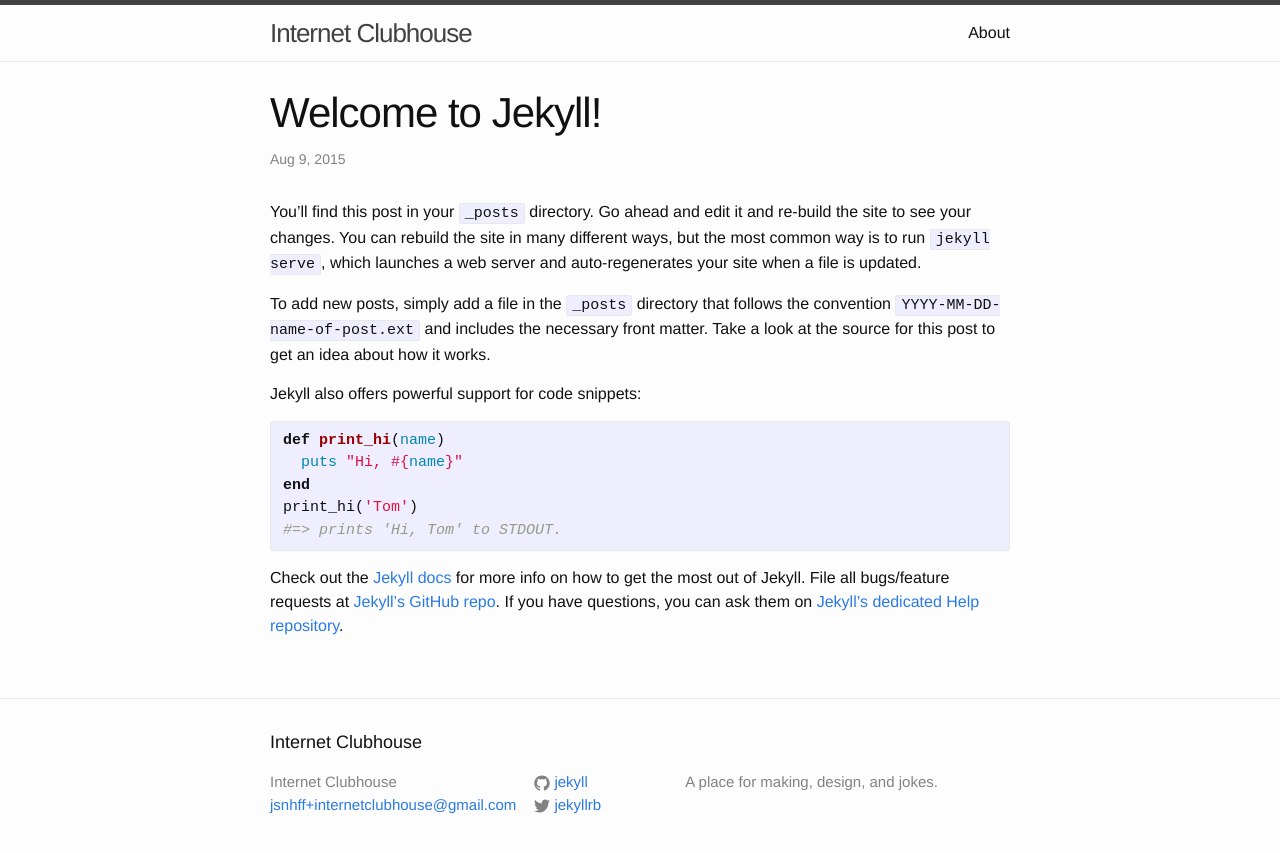
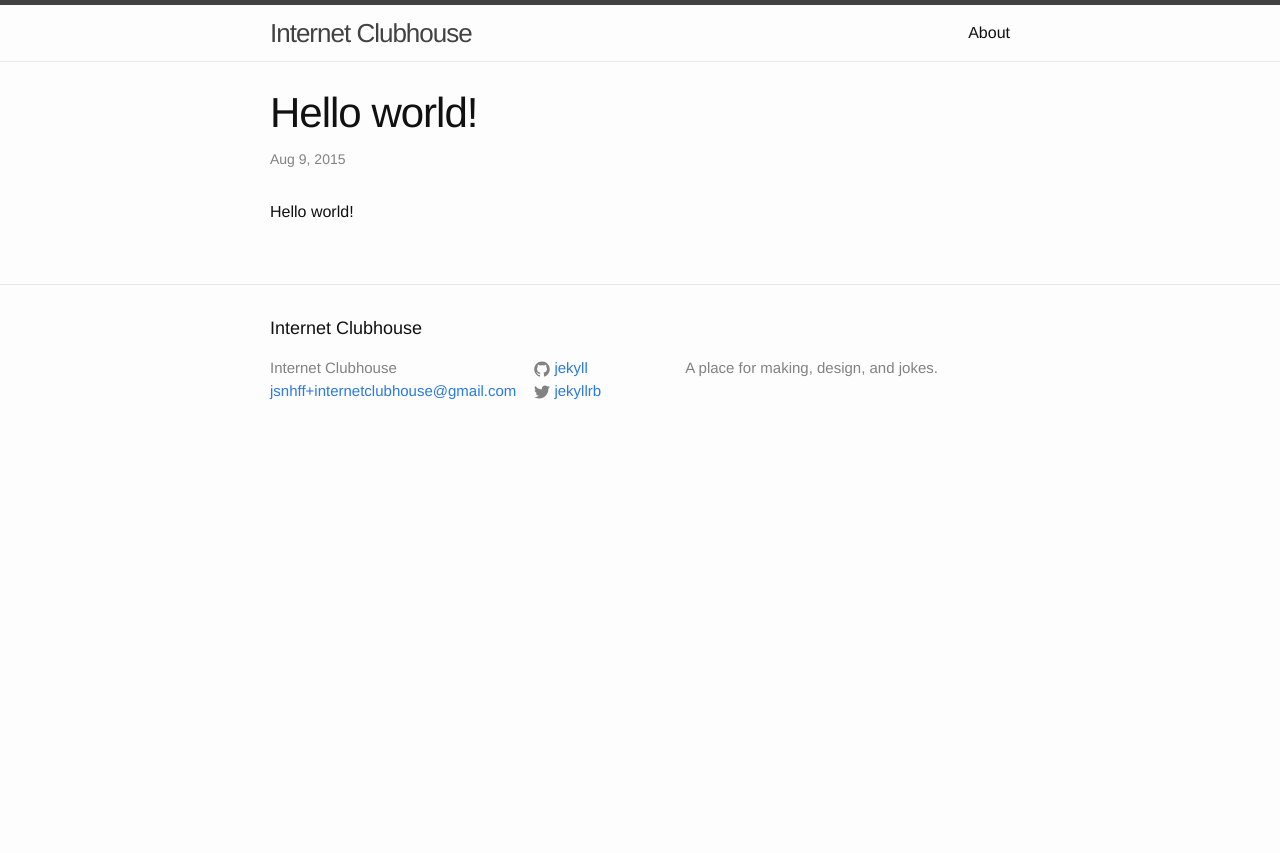
Before and after one commit to jsnhff/internetclubhouse, a Jekyll site: the page built from _posts/2015-08-09-welcome-to-jekyll.markdown, in a window 1280 px wide. Shown: the top 853 px of the page. Built offline with Jekyll 4.4.1, drawn with Linux system fonts in a browser that asks for light colours.

Commit message:
Removing jekyll defaults

```diff
--- a/_posts/2015-08-09-welcome-to-jekyll.markdown
+++ b/_posts/2015-08-09-welcome-to-jekyll.markdown
@@ -1,25 +1,7 @@
 ---
 layout: post
-title:  "Welcome to Jekyll!"
+title:  "Hello world!"
 date:   2015-08-09 22:04:15
-categories: jekyll update
+categories: hello world
 ---
-You’ll find this post in your `_posts` directory. Go ahead and edit it and re-build the site to see your changes. You can rebuild the site in many different ways, but the most common way is to run `jekyll serve`, which launches a web server and auto-regenerates your site when a file is updated.
-
-To add new posts, simply add a file in the `_posts` directory that follows the convention `YYYY-MM-DD-name-of-post.ext` and includes the necessary front matter. Take a look at the source for this post to get an idea about how it works.
-
-Jekyll also offers powerful support for code snippets:
-
-{% highlight ruby %}
-def print_hi(name)
-  puts "Hi, #{name}"
-end
-print_hi('Tom')
-#=> prints 'Hi, Tom' to STDOUT.
-{% endhighlight %}
-
-Check out the [Jekyll docs][jekyll] for more info on how to get the most out of Jekyll. File all bugs/feature requests at [Jekyll’s GitHub repo][jekyll-gh]. If you have questions, you can ask them on [Jekyll’s dedicated Help repository][jekyll-help].
-
-[jekyll]:      http://jekyllrb.com
-[jekyll-gh]:   https://github.com/jekyll/jekyll
-[jekyll-help]: https://github.com/jekyll/jekyll-help
+Hello world!
```
